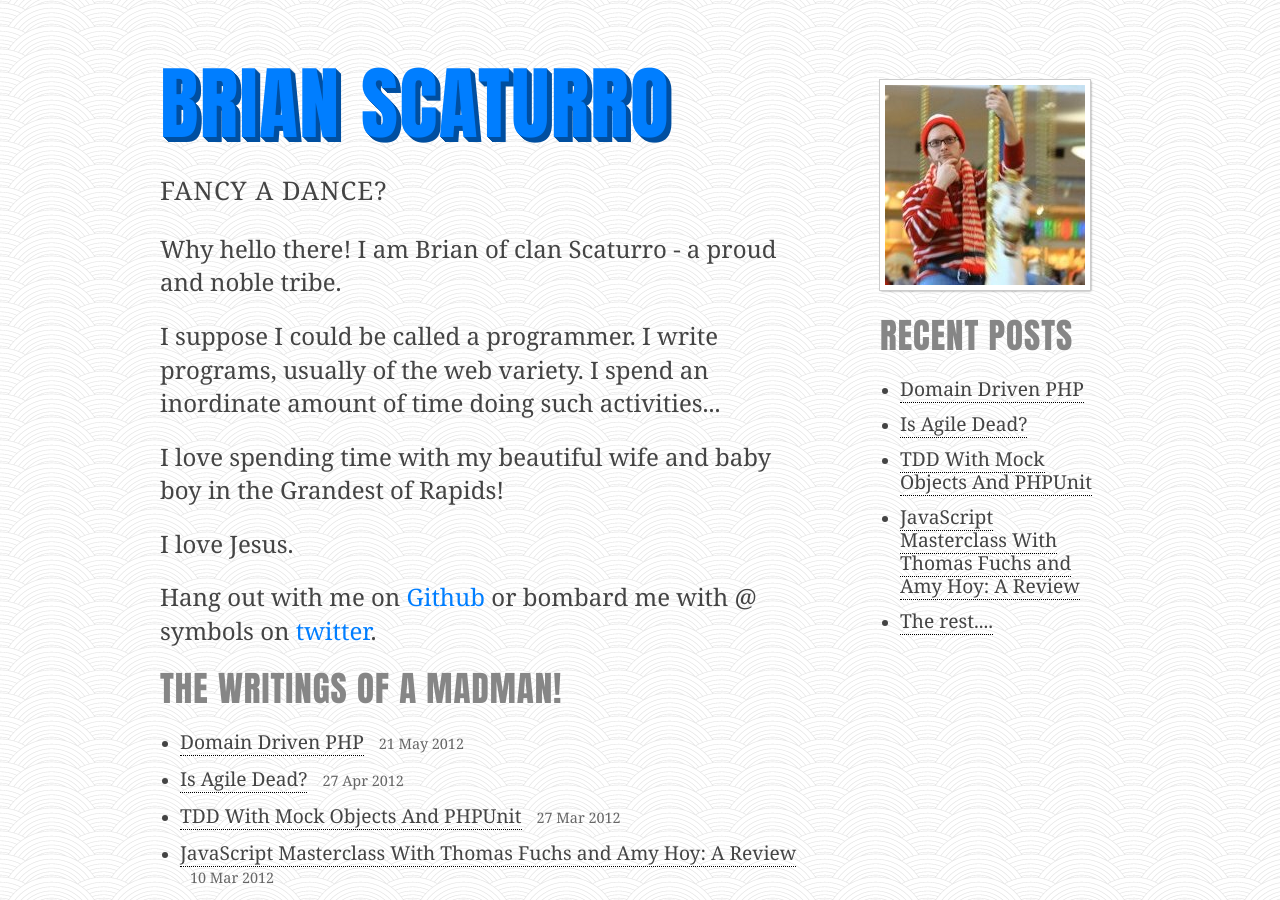
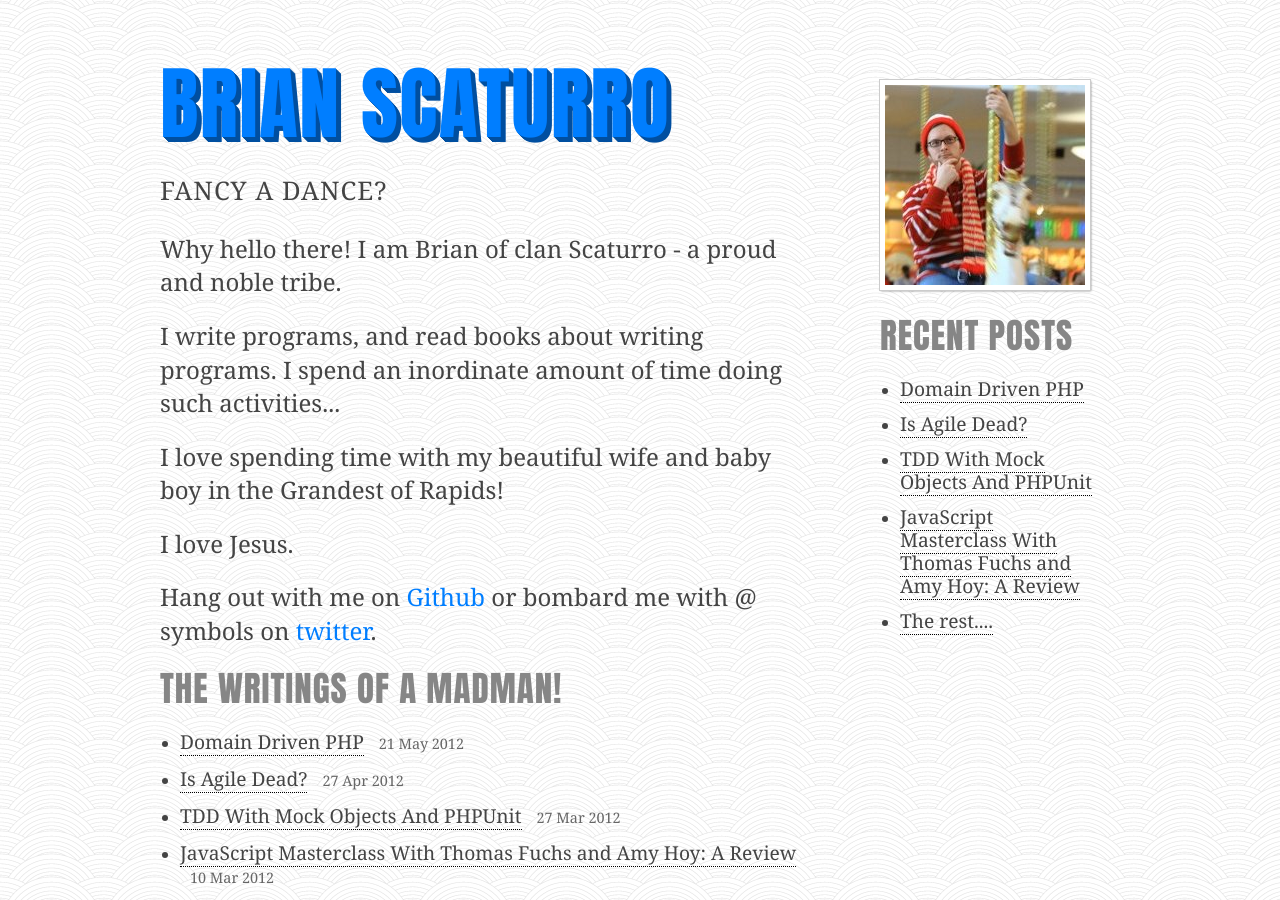
Before and after one commit to brianium/old-site, a Jekyll site: the page built from index.html, in a window 1280 px wide and 900 px high. Built offline with Jekyll 4.4.1, drawn with Linux system fonts in a browser that asks for light colours; the list of posts is cut into pages by our own code.

Commit message:
update index

```diff
--- a/index.html
+++ b/index.html
@@ -6,7 +6,7 @@ title: Brian Scaturro
 	Why hello there! I am Brian of clan Scaturro - a proud and noble tribe.
 </p>
 <p>
-	I suppose I could be called a programmer. I write programs, usually of the web variety. I spend an inordinate amount of time doing such activities...
+  I write programs, and read books about writing programs. I spend an inordinate amount of time doing such activities...
 </p>
 <p>
 	I love spending time with my beautiful wife and baby boy in the Grandest of Rapids!
```
Also changed, not shown: 3 other files.
